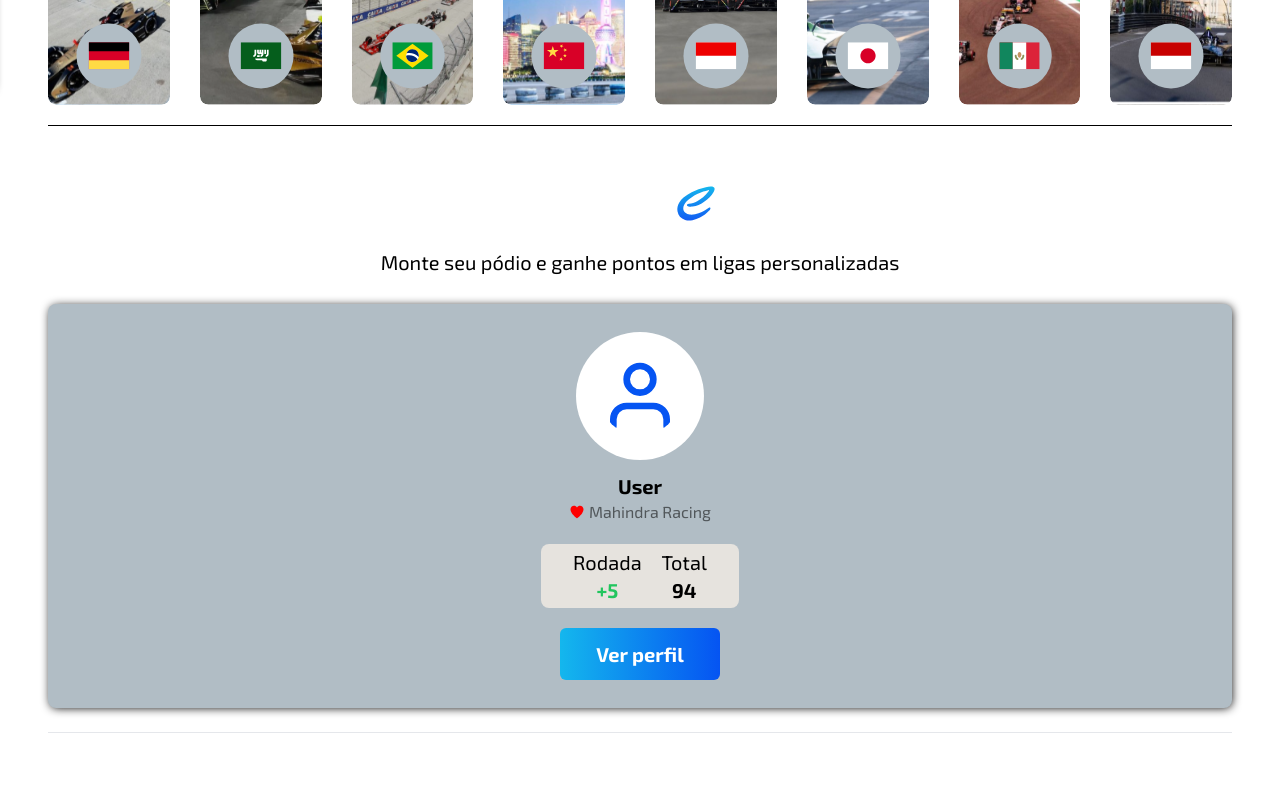
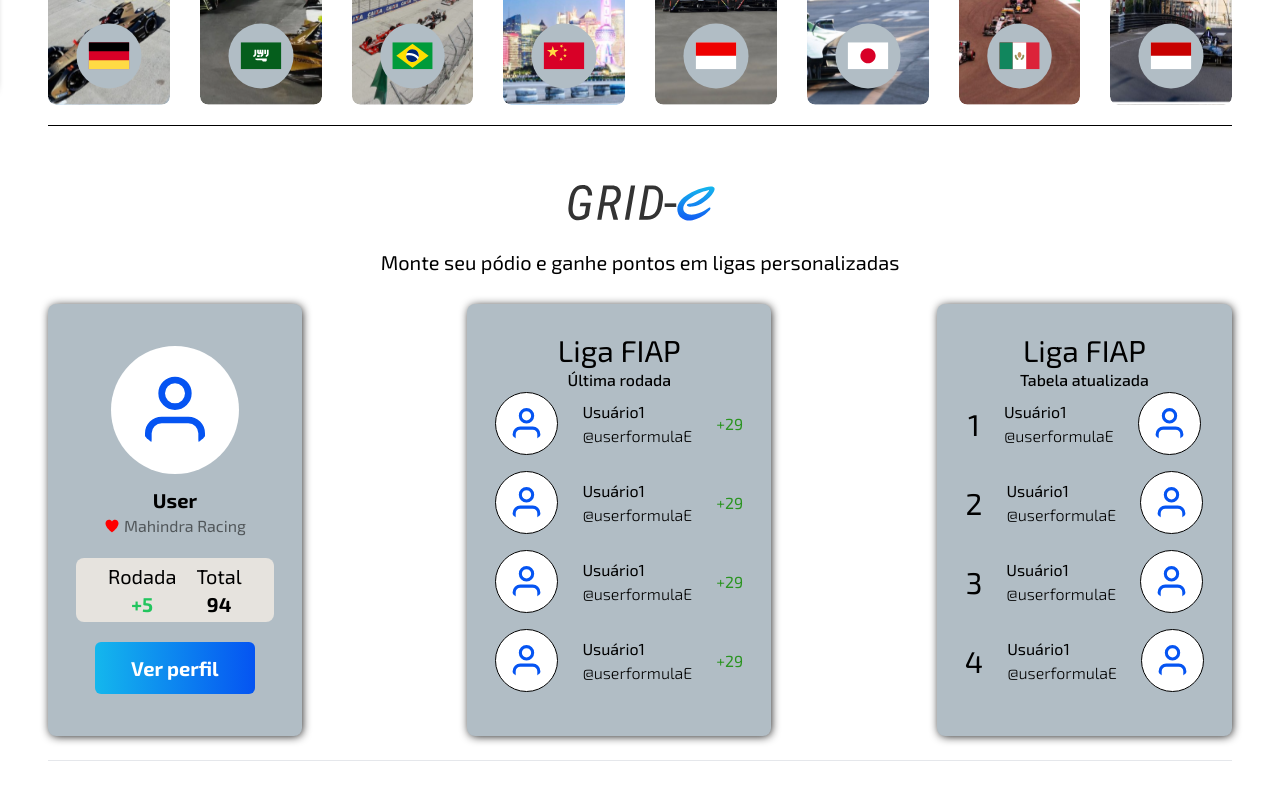
Before and after one commit to E-fficency/mahindra, a React (Vite) app: page / in a window 1280 px wide. Shown: the part 708-1508 px from the top of the page. Built offline with nearby package versions, Linux system fonts and the light colour scheme.

Commit message:
cards gridE

```diff
--- a/src/App.jsx
+++ b/src/App.jsx
@@ -27,8 +27,8 @@ function App() {
             <Route path="/corridas" element={<Corridas />} />
             <Route path="/classificacao" element={<Classificacao />} />
             <Route path="/equipes" element={<Equipes />} />
-            <Route path="perfil" element={<Perfil/>}/>
-            <Route path="error" element={<Error/>}/>
+            <Route path="/perfil" element={<Perfil/>}/>
+            <Route path="/*" element={<Error/>}/>
           </Routes>
         <Footer />
         </BrowserRouter>
--- a/src/components/GridE/GridECard/index.jsx
+++ b/src/components/GridE/GridECard/index.jsx
@@ -3,7 +3,7 @@ import { IoIosHeart } from "react-icons/io";
 
 const GridECard = () => {
   return (
-    <div className="flex flex-col justify-center items-center bg-[#B1BDC5] rounded-lg shadow-grid-shadow mt-7 py-7 dark:bg-[#B1BDC5]">
+    <div className="flex flex-col justify-center items-center bg-[#B1BDC5] rounded-lg shadow-grid-shadow mt-7 p-7 w-full xl:w-auto dark:bg-[#B1BDC5]">
       <img className="w-32 bg-white rounded-full p-6" src={User} />
       <h2 className="font-bold text-xl mt-3">User</h2>
       <span className="flex items-center gap-1">
--- /dev/null
+++ b/src/components/GridE/GridETabelaCard/index.jsx
@@ -0,0 +1,57 @@
+import Logo from '../../../assets/user.svg'
+
+const GridETabelaCard = () => {
+    return (
+        <>
+         <div className="flex flex-col justify-start items-center bg-[#B1BDC5] rounded-lg shadow-grid-shadow mt-7 p-7 w-full xl:w-auto dark:bg-[#B1BDC5]">
+                <div className="flex flex-col items-center">
+                    <h2 className="text-3xl">Liga FIAP</h2>
+                    <h4 className="font-medium text-base">Tabela atualizada</h4>
+                </div>
+                <div className='flex justify-between gap-6 items-center mb-4'>
+                    <span className='text-3xl'>1</span>
+                    <div className='flex flex-col '>
+                        <h3>Usuário1</h3>
+                        <p className='font-light'>@userformulaE</p>
+                    </div>
+                    <div>
+                        <img src={Logo} className='bg-white rounded-full border-black border p-3'/>
+                    </div>
+                </div>
+                <div className='flex justify-between gap-6 items-center mb-4'>
+                    <span className='text-3xl'>2</span>
+                    <div className='flex flex-col '>
+                        <h3>Usuário1</h3>
+                        <p className='font-light'>@userformulaE</p>
+                    </div>
+                    <div>
+                        <img src={Logo} className='bg-white rounded-full border-black border p-3'/>
+                    </div>
+                </div>
+                <div className='flex justify-between gap-6 items-center mb-4'>
+                    <span className='text-3xl'>3</span>
+                    <div className='flex flex-col '>
+                        <h3>Usuário1</h3>
+                        <p className='font-light'>@userformulaE</p>
+                    </div>
+                    <div>
+                        <img src={Logo} className='bg-white rounded-full border-black border p-3'/>
+                    </div>
+                </div>
+                <div className='flex justify-between gap-6 items-center mb-4'>
+                    <span className='text-3xl'>4</span>
+                    <div className='flex flex-col '>
+                        <h3>Usuário1</h3>
+                        <p className='font-light'>@userformulaE</p>
+                    </div>
+                    <div>
+                        <img src={Logo} className='bg-white rounded-full border-black border p-3'/>
+                    </div>
+                </div>
+
+            </div>
+        </>
+    );
+}
+
+export default GridETabelaCard;
--- /dev/null
+++ b/src/components/GridE/GridLigaCard/index.jsx
@@ -0,0 +1,56 @@
+import Logo from '../../../assets/user.svg'
+
+const GridCardUser = () => {
+    return (
+        <>
+            <div className="flex flex-col justify-start items-center bg-[#B1BDC5] rounded-lg shadow-grid-shadow mt-7 p-7 w-full xl:w-auto dark:bg-[#B1BDC5]">
+                <div className="flex flex-col items-center">
+                    <h2 className="text-3xl">Liga FIAP</h2>
+                    <h4 className="font-medium text-base">Última rodada</h4>
+                </div>
+                <div className='flex justify-between gap-6 items-center mb-4'>
+                    <div>
+                        <img src={Logo} className='bg-white rounded-full border-black border p-3'/>
+                    </div>
+                    <div className='flex flex-col '>
+                        <h3>Usuário1</h3>
+                        <p className='font-light'>@userformulaE</p>
+                    </div>
+                    <span className='text-[#2b9421]'>+29</span>
+                </div>
+                <div className='flex justify-between gap-6 items-center mb-4'>
+                    <div>
+                        <img src={Logo} className='bg-white rounded-full border-black border p-3'/>
+                    </div>
+                    <div className='flex flex-col '>
+                        <h3>Usuário1</h3>
+                        <p className='font-light'>@userformulaE</p>
+                    </div>
+                    <span className='text-[#2b9421]'>+29</span>
+                </div>
+                <div className='flex justify-between gap-6 items-center mb-4'>
+                    <div>
+                        <img src={Logo} className='bg-white rounded-full border-black border p-3'/>
+                    </div>
+                    <div className='flex flex-col '>
+                        <h3>Usuário1</h3>
+                        <p className='font-light'>@userformulaE</p>
+                    </div>
+                    <span className='text-[#2b9421]'>+29</span>
+                </div>
+                <div className='flex justify-between gap-6 items-center mb-4'>
+                    <div>
+                        <img src={Logo} className='bg-white rounded-full border-black border p-3'/>
+                    </div>
+                    <div className='flex flex-col '>
+                        <h3>Usuário1</h3>
+                        <p className='font-light'>@userformulaE</p>
+                    </div>
+                    <span className='text-[#2b9421]'>+29</span>
+                </div>
+            </div>
+        </>
+    );
+}
+
+export default GridCardUser;
--- a/src/components/GridE/index.jsx
+++ b/src/components/GridE/index.jsx
@@ -2,6 +2,8 @@ import { useEffect, useState } from "react";
 import GridTittle from "../../assets/grid-e/grid-e-tittle.svg";
 import GridTittleWhite from "../../assets/grid-e/grid-e-tittle-darkmode.svg";
 import GridECard from "./GridECard";
+import GridCardUser from "./GridLigaCard";
+import GridETabelaCard from "./GridETabelaCard";
 
 const GridE = () => {
 
@@ -19,10 +21,14 @@ const GridE = () => {
   return (
     <section className=" border-b-black py-6 dark:border-b-white">
       <div className="flex flex-col items-center text-center gap-4">
-        {theme == 'dark' ? <img src={GridTittle} /> : <img src={GridTittleWhite}/> }
+        {theme == 'dark' ? <img src={GridTittleWhite} /> : <img src={GridTittle}/> }
         <p className="text-xl dark:text-white">Monte seu pódio e ganhe pontos em ligas personalizadas</p>
       </div>
-      <GridECard/>
+      <div className="flex flex-col justify-between xl:flex-row">
+        <GridECard/>
+        <GridCardUser/>
+        <GridETabelaCard/>
+      </div>
     </section>
   );
 };
--- a/src/pages/Error/index.jsx
+++ b/src/pages/Error/index.jsx
@@ -1,24 +1,22 @@
+import { Link } from "react-router-dom";
 import Logo from "../../assets/logo/logo.svg";
 
 const Error404 = () => {
   return (
-      <div className="min-h-screen flex flex-col justify-center items-center">
+    <div className="min-h-screen flex flex-col justify-center items-center dark:text-white">
       <div className="text-center">
-          <img
-           src={Logo} alt="Logo"
-            className="mx-auto mb-4"
-          />
-          <h1 className="text-9xl font-bold text-gradient">404</h1>
-          <p className="text-4xl font-medium text-black-600 mt-6">Página não encontrada</p>
+        <img src={Logo} alt="Logo" className="mx-auto mb-7" />
+        <h1 className="text-9xl font-bold gradient-text after:bg-none ">404</h1>
+        <p className="text-4xl font-medium text-black-600 mt-6">
+          Página não encontrada
+        </p>
         <p className="text-black-500 mt-4">
           Desculpe, a página que você está procurando não existe.
         </p>
         <p className="text-black-500 mt-0">
           Por favor, retorne ao início para continuar.
         </p>
-          <button className="mt-4 px-4 py-2 bg-blue-500 text-white rounded-lg hover:bg-blue-600">
-            Retornar ao início
-          </button>
+        <Link to={'/'}><button className="mt-4 px-4 py-2 bg-blue-500 text-white rounded-lg hover:bg-blue-600">Retornar ao início</button></Link>
       </div>
     </div>
   );
```
Also changed, not shown: src/assets/grid-e/capacete.svg (deleted). Lines whose indentation alone changed are shown as unchanged.
